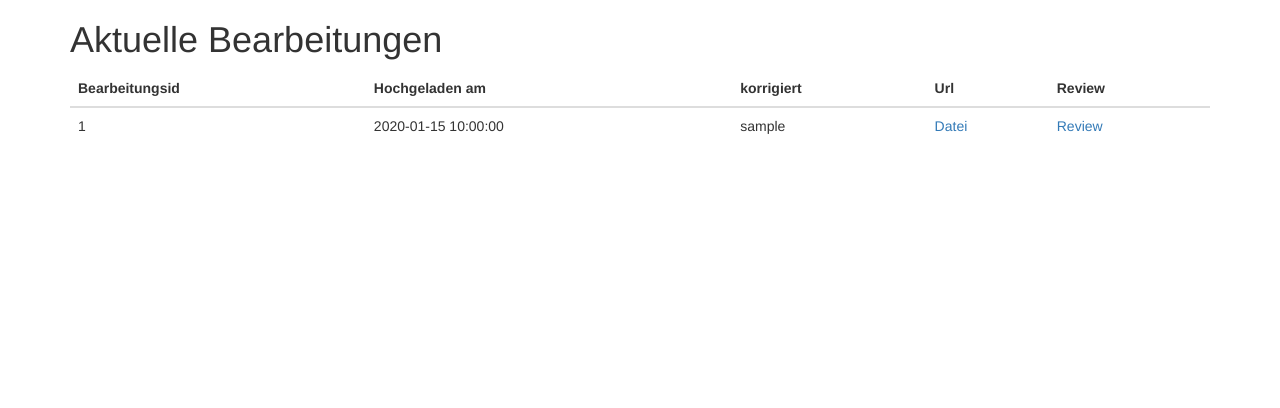
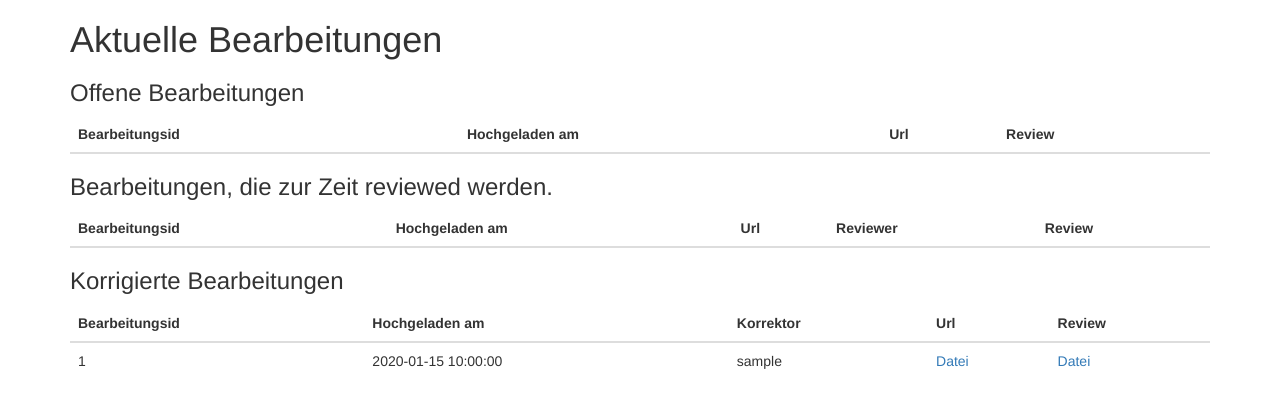
Before and after one commit to Nicholas42/zirkel-website, a Flask app: template app/templates/review/index.html in a window 1280 px wide. Shown: the top 408 px of the page. Run offline with Flask 2, Linux system fonts and the light colour scheme; tables that the repository leaves empty hold one stand-in row (values such as "Sample post"); the template is opened without the code that fills it: values that come from a table or form of the project are taken from there, most other values are stand-ins (such as "Sample title", 1, 10 or a date in 2020); lists and menus that the app fills with data are empty; some libraries are stand-ins or nearby versions.

Commit message:
Improved submission overview.

```diff
--- a/app/models.py
+++ b/app/models.py
@@ -76,6 +76,12 @@ class Submission(db.Model):
     author = db.relationship("User", foreign_keys=[author_id])
     review = db.relationship("Review", foreign_keys=[review_id], backref=backref("submission", uselist=False))
 
+    def is_open(self):
+        return self.review is None
+
+    def is_claimed(self):
+        return self.reviewer is not None
+
 
 class Review(db.Model):
     id = db.Column(db.Integer, primary_key=True)
--- a/app/templates/review/index.html
+++ b/app/templates/review/index.html
@@ -2,11 +2,11 @@
 
 {% block app_content %}
     <h1>Aktuelle Bearbeitungen</h1>
+    <h3>Offene Bearbeitungen</h3>
     <table class="table">
         <thead>
         <th>Bearbeitungsid</th>
         <th>Hochgeladen am</th>
-        <th>korrigiert</th>
         <th>Url</th>
         <th>Review</th>
         {% if current_user.is_admin() %}
@@ -16,12 +16,16 @@
         <tbody>
         {% if submissions %}
             {% for sub in submissions %}
+                {% if sub.is_open() and not sub.is_claimed() %}
                     <tr>
                         <td>{{ sub.id }}</td>
                         <td>{{ sub.upload_time }}</td>
-                    <td>{% if sub.review is not none %}{{ sub.review.reviewer.username }}{% else %}Nein{% endif %}</td>
                         <td><a href="{{ sub.fileurl }}">Datei</a></td>
-                    <td><a href="/review?submission_id={{ sub.id }}">Review</a></td>
+                        <td>
+                            <form method="post" action="/claim_submission">
+                                <button type="submit" value="{{ sub.id }}" name="sub_id">Claimen</button>
+                            </form>
+                        </td>
                         {% if current_user.is_admin() %}
                             <td>
                                 <form method="post" action="/admin/delete_submission">
@@ -30,6 +34,81 @@
                             </td>
                         {% endif %}
                     </tr>
+                {% endif %}
+            {% endfor %}
+        {% endif %}
+        </tbody>
+    </table>
+
+
+    <h3>Bearbeitungen, die zur Zeit reviewed werden.</h3>
+    <table class="table">
+        <thead>
+        <th>Bearbeitungsid</th>
+        <th>Hochgeladen am</th>
+        <th>Url</th>
+        <th>Reviewer</th>
+        <th>Review</th>
+        {% if current_user.is_admin() %}
+            <th>Löschen</th>
+        {% endif %}
+        </thead>
+        <tbody>
+        {% if submissions %}
+            {% for sub in submissions %}
+                {% if sub.is_open() and sub.is_claimed() %}
+                    <tr>
+                        <td>{{ sub.id }}</td>
+                        <td>{{ sub.upload_time }}</td>
+                        <td><a href="{{ sub.fileurl }}">Datei</a></td>
+                        <td>{{ sub.reviewer.username }}</td>
+                        <td><a href="/review?submission_id={{ sub.id }}">hinzufügen</a></td>
+                        {% if current_user.is_admin() %}
+                            <td>
+                                <form method="post" action="/admin/delete_submission">
+                                    <button type="submit" value="{{ sub.id }}" name="sub_id">Löschen</button>
+                                </form>
+                            </td>
+                        {% endif %}
+                    </tr>
+                {% endif %}
+            {% endfor %}
+        {% endif %}
+        </tbody>
+    </table>
+
+    <h3>Korrigierte Bearbeitungen</h3>
+
+    <table class="table">
+        <thead>
+        <th>Bearbeitungsid</th>
+        <th>Hochgeladen am</th>
+        <th>Korrektor</th>
+        <th>Url</th>
+        <th>Review</th>
+        {% if current_user.is_admin() %}
+            <th>Löschen</th>
+        {% endif %}
+        </thead>
+        <tbody>
+        {% if submissions %}
+            {% for sub in submissions %}
+                {% if not sub.is_open() %}
+                    <tr>
+                        <td>{{ sub.id }}</td>
+                        <td>{{ sub.upload_time }}</td>
+                        <td>{{ sub.review.reviewer.username }}</td>
+                        <td><a href="{{ sub.fileurl }}">Datei</a></td>
+                        <td><a href="{{ sub.review.fileurl }}">Datei</a></td>
+                        {% if current_user.is_admin() %}
+                            <td>
+                                <form method="post" action="/admin/delete_submission">
+                                    <button type="submit" value="{{ sub.id }}" name="sub_id">Löschen</button>
+                                </form>
+                            </td>
+                        {% endif %}
+                    </tr>
+                {% endif %}
             {% endfor %}
         {% endif %}
         </tbody>
```
Also changed, not shown: app/review/routes.py (+13 -0 lines). Lines whose indentation alone changed are shown as unchanged.
